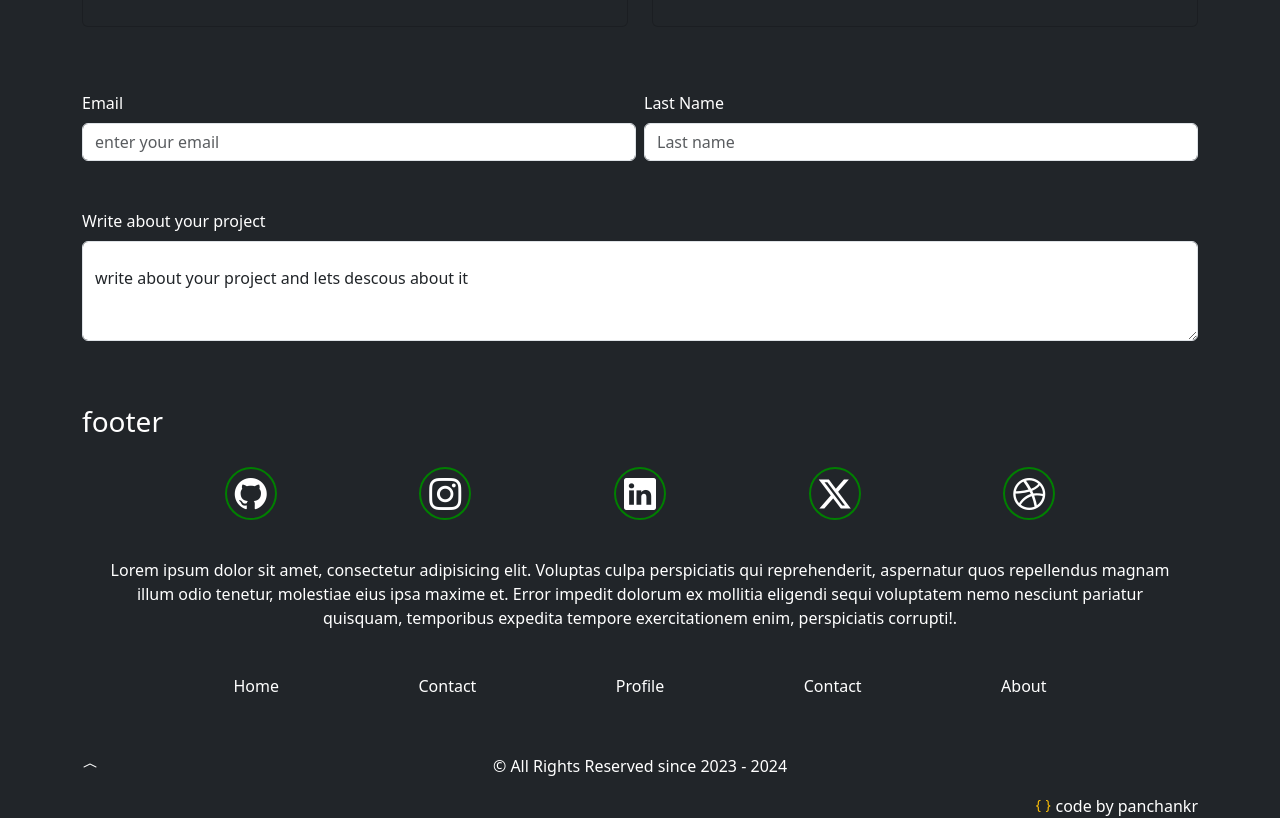
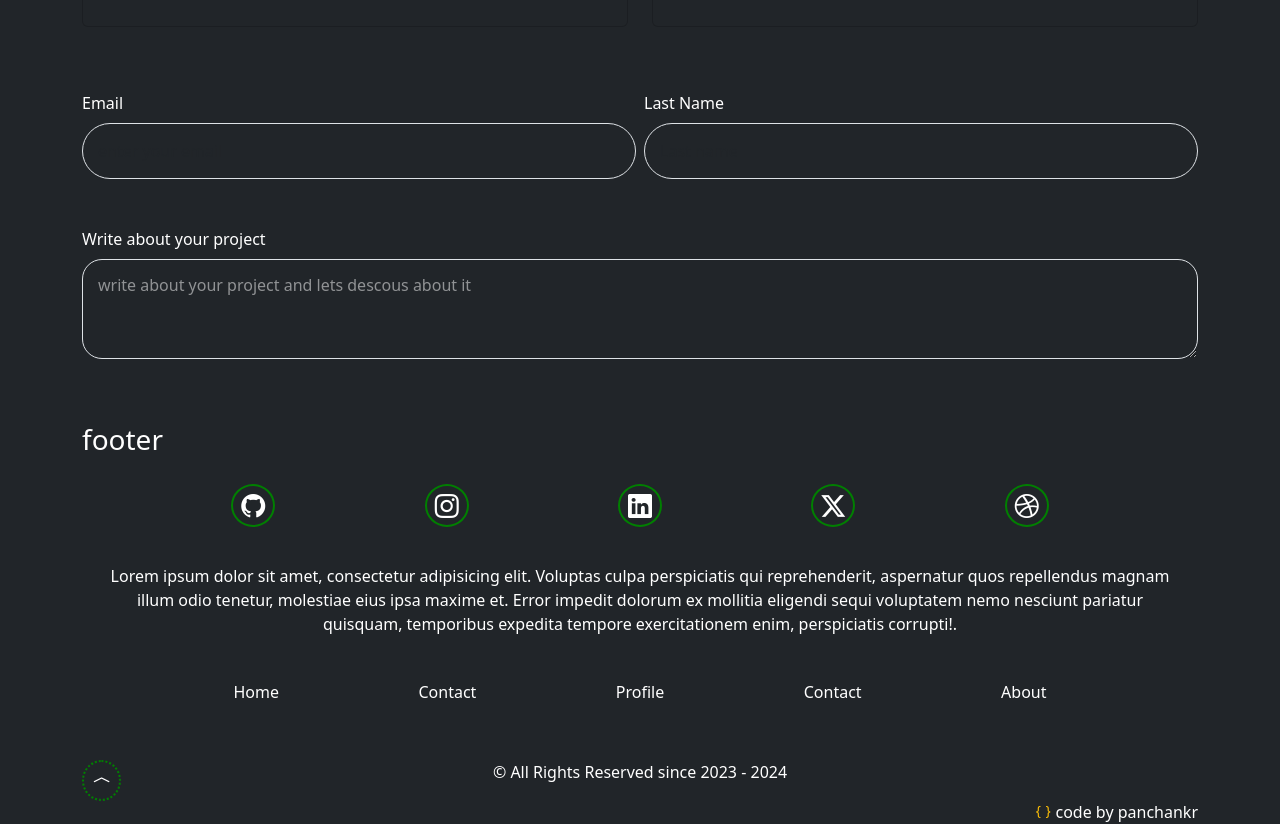
Before and after one commit to code-wizad/livedemoportfolio, a plain HTML site: page index.html in a window 1280 px wide. Shown: the part 1840-2680 px from the top of the page. Drawn offline with nearby package versions, Linux system fonts and the light colour scheme; files whose address does not match are found by name.

```diff
--- a/css/style.css
+++ b/css/style.css
@@ -1,3 +1,6 @@
+html {
+    scroll-behavior: smooth;
+  }
 body {
     width: 100%;
     height: 100%;
@@ -13,9 +16,9 @@ body {
     width: 100%;
     height: 100%;
  }
- nav button.navbar-toggler {
+ /* nav button.navbar-toggler {
     margin-right: 0;
- }
+ } */
 section#intro div.d-lg-flex {
     display: flex;
     flex-direction: column;
@@ -40,9 +43,9 @@ footer section#footersocialicons ul.d-flex {
 }
 
 @media (min-width: 200px) and (max-width: 800px) {
-    nav button.navbar-toggler {
+    /* nav button.navbar-toggler {
         margin-right: 2rem;
-    }
+    } */
 }
 
 #navsocialicons .bi {
@@ -54,8 +57,70 @@ footer section#footersocialicons ul.d-flex {
     background-color: gray;
 }
 #footersocialicons .bi {
-    font-size: 2rem;
+    /* font-size: 2rem; */
     border: 2px solid green;
     padding: 3px 8px;
     border-radius: 50%;
 }
+section#upnav a.nav-link {
+    font-size: larger;
+    border: 2px dotted green;
+    padding: 4px 8px;
+    border-radius: 50%;
+}
+section#upnav a.nav-link:hover {
+    border: 2px solid green;
+}
+/* contact form style */
+/* email */
+section#contact input[type="email"] {
+    border-radius: 50px;
+    padding: 15px;
+    background-color: transparent;
+    color: white;
+}
+section#contact input[type="text"] {
+    border-radius: 50px;
+    padding: 15px;
+    background-color: transparent;
+    color: white;
+}
+section#contact textarea {
+    border-radius: 20px;
+    padding: 15px;
+    background-color: transparent;
+    color: white;
+
+}
+section#contact textarea[placeholder] {
+    color: rgba(255,255,255,.5);
+}
+
+/* navbarmenusocialicons */
+.offcanvas-body .navbarmenusocialicons {
+    color: green;
+}
+/* Preloader */
+/* HTML: <div class="loader"></div> */
+.loader {
+    height: 15px;
+    aspect-ratio: 5;
+    --_g:no-repeat radial-gradient(farthest-side,#000 94%,#0000);
+    background: var(--_g),var(--_g),var(--_g),var(--_g);
+    background-size: 20% 100%;
+    animation:
+      l40-1 .75s infinite alternate,
+      l40-2 1.5s infinite alternate;
+  }
+  @keyframes l40-1 {
+    0%,
+    10% {background-position: 0 0,0 0,0 0,0 0}
+    33% {background-position: 0 0,calc(100%/3) 0,calc(100%/3) 0,calc(100%/3) 0}
+    66% {background-position: 0 0,calc(100%/3) 0,calc(2*100%/3) 0,calc(2*100%/3) 0}
+    90%,
+    100% {background-position: 0 0,calc(100%/3) 0,calc(2*100%/3) 0,100% 0}
+  }
+  @keyframes l40-2 {
+    0%,49.99% {transform: scale( 1)}
+    50%,100%  {transform: scale(-1)}
+  }
```
